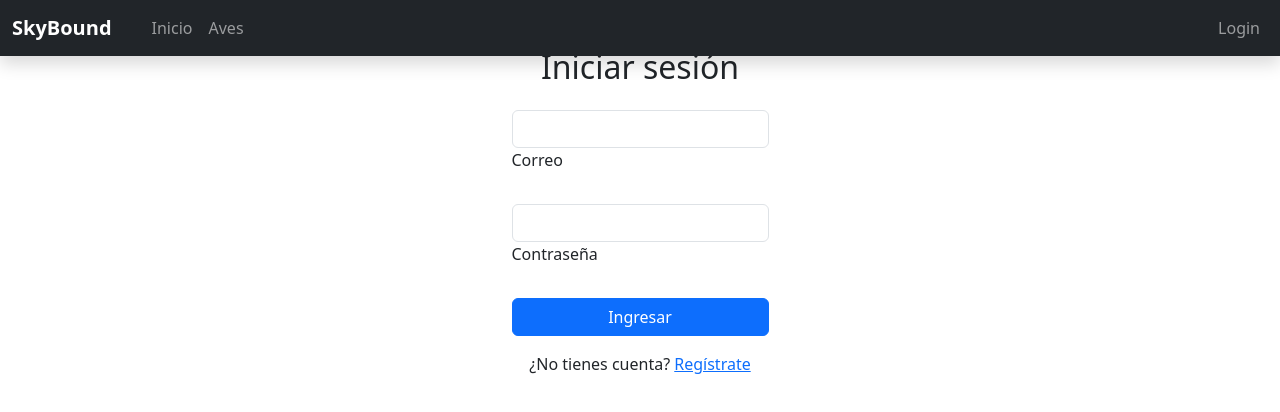
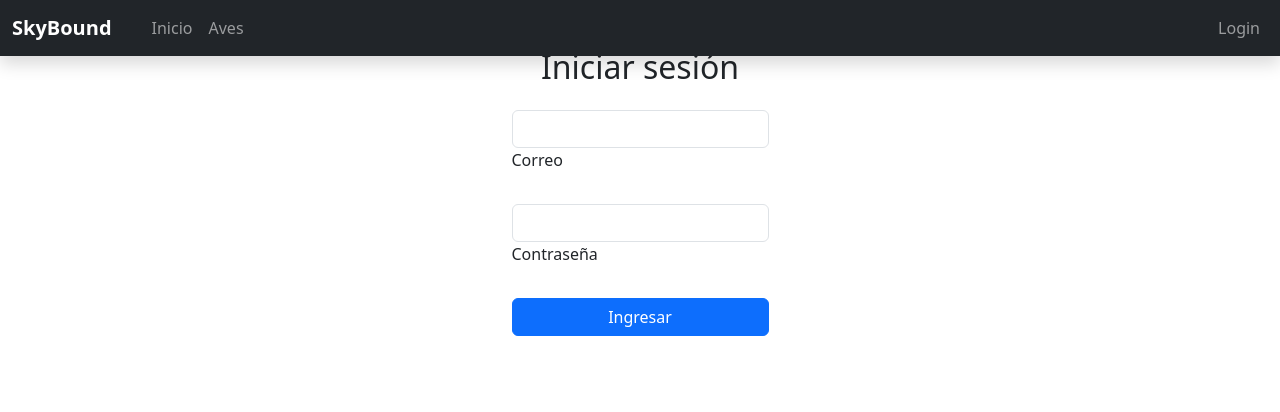
Before and after one commit to KevinMtz123/SkyBound-Front-End, a React (Vite) app: page /login in a window 1280 px wide. Shown: the top 412 px of the page. Built offline with nearby package versions, Linux system fonts and the light colour scheme.

Commit message:
Update LoginPage.tsx

```diff
--- a/src/pages/auth/LoginPage.tsx
+++ b/src/pages/auth/LoginPage.tsx
@@ -75,9 +75,7 @@ const LoginPage = () => {
         </button>
       </form>
 
-      <div className="text-center mt-3">
-        <p>¿No tienes cuenta? <a href="/register">Regístrate</a></p>
-      </div>
+
     </div>
   );
 };
```
